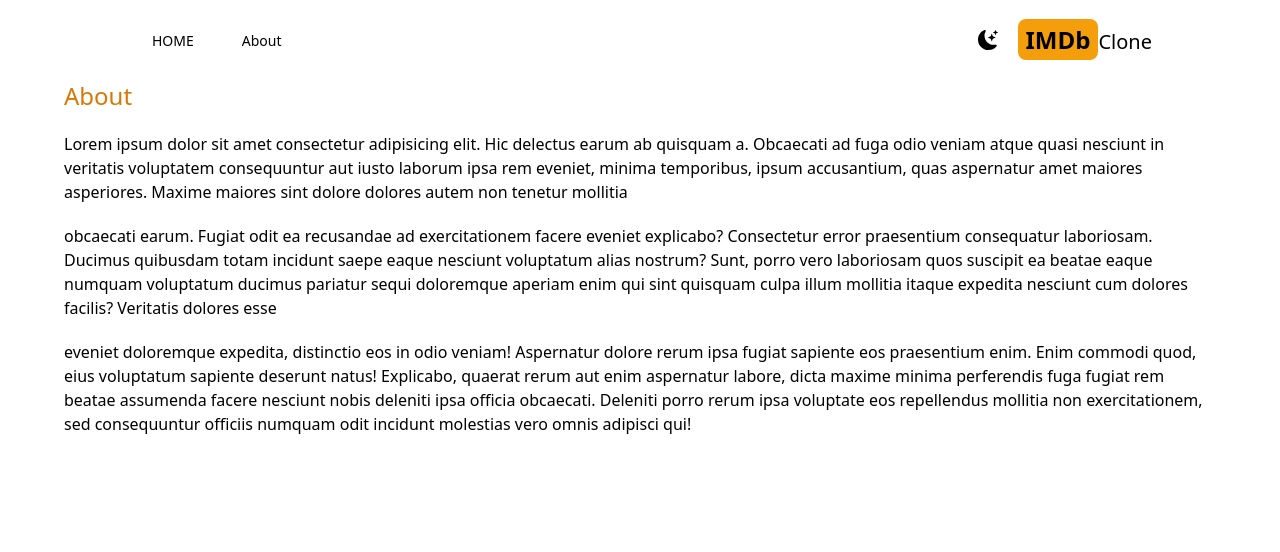
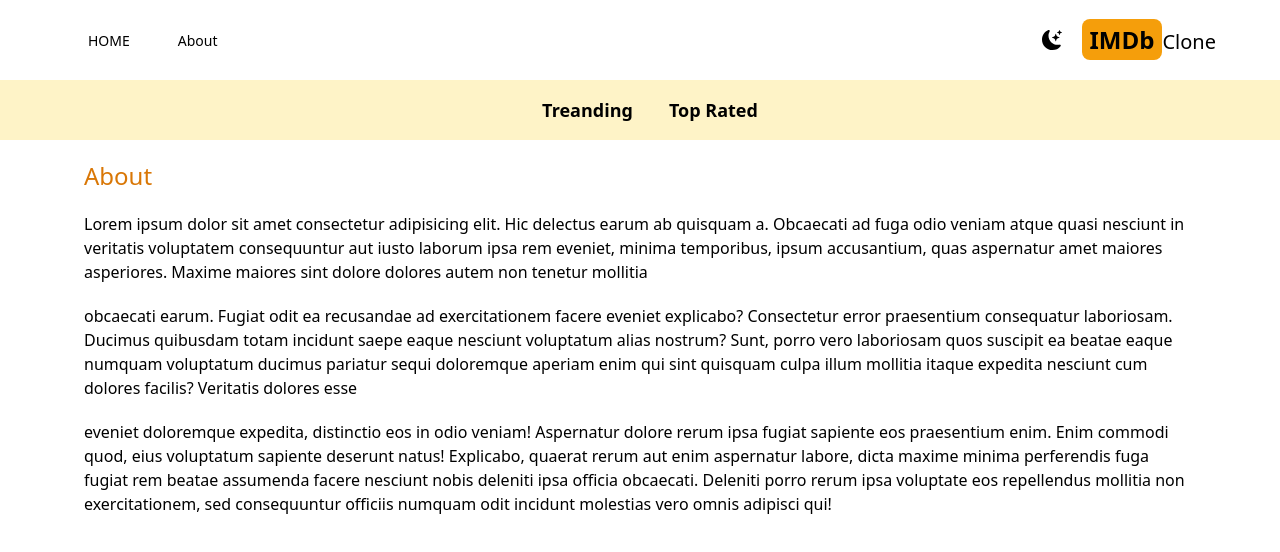
Before and after one commit to shilpi126/imdb-clone, a Next.js app: page /about in a window 1280 px wide. Shown: the top 552 px of the page. Built offline with nearby package versions, Linux system fonts and the light colour scheme.

Commit message:
":boom: navbar completed"

```diff
--- a/src/app/about/page.jsx
+++ b/src/app/about/page.jsx
@@ -2,7 +2,7 @@
 
 function page() {
   return (
-    <div className='max-w-6xl mx-auto space-y-5'>
+    <div className='max-w-6xl mx-auto space-y-5 p-5'>
         <h1 className='text-2xl font-medium text-amber-600'>About</h1>
         <p>Lorem ipsum dolor sit amet consectetur adipisicing elit. Hic delectus earum ab quisquam a. Obcaecati ad fuga odio veniam atque quasi nesciunt in veritatis voluptatem consequuntur aut iusto laborum ipsa rem eveniet, minima temporibus, ipsum accusantium, quas aspernatur amet maiores asperiores. Maxime maiores sint dolore dolores autem non tenetur mollitia
         </p>
--- a/src/app/components/Header.jsx
+++ b/src/app/components/Header.jsx
@@ -7,7 +7,7 @@
 const Header = () => {
   return (
     <>
-      <div className="flex justify-between mx-2 max-w-5xl sm:mx-auto items-center py-6">
+      <div className="flex justify-between mx-2 max-w-6xl sm:mx-auto items-center py-6">
         <div className="flex">
           <MenuItem title={"HOME"} address={"/"} Icon={AiFillHome} />
           <MenuItem
--- /dev/null
+++ b/src/app/components/Navbar.jsx
@@ -0,0 +1,13 @@
+import React from 'react'
+import NavbarItem from './NavbarItem'
+
+function Navbar() {
+  return (
+    <div className='flex justify-center dark:bg-gray-600 bg-amber-100 lg:text-lg p-2'>
+        <NavbarItem title="Treanding" param="fetchTreanding"/>
+        <NavbarItem title="Top Rated" param="fetchTopRated"/>
+    </div>
+  )
+}
+
+export default Navbar
--- /dev/null
+++ b/src/app/components/NavbarItem.jsx
@@ -0,0 +1,19 @@
+"use client"
+import Link from 'next/link'
+import React from 'react'
+import {useSearchParams} from "next/navigation"
+
+function NavbarItem({title, param}) {
+  const searchParams = useSearchParams();
+  const genre = searchParams.get("genre");
+  return (
+    <Link
+    className={`m-2 hover:text-amber-600 font-semibold pl-5 ${
+      genre && genre === param &&
+      "underline underline-offset-8 decoration-4 decoration-amber-500 rounded-lg"
+    } `}
+    href={`/?genre=${param}`}>{title}</Link >
+  )
+}
+
+export default NavbarItem
--- a/src/app/layout.js
+++ b/src/app/layout.js
@@ -1,5 +1,6 @@
 import Providers from './Providers'
 import Header from './components/Header'
+import Navbar from './components/Navbar'
 import './globals.css'
 
 export const metadata = {
@@ -13,6 +14,7 @@
       <body>
         <Providers>
         <Header/>
+        <Navbar/>
         {children}
         </Providers>
         </body>
```
